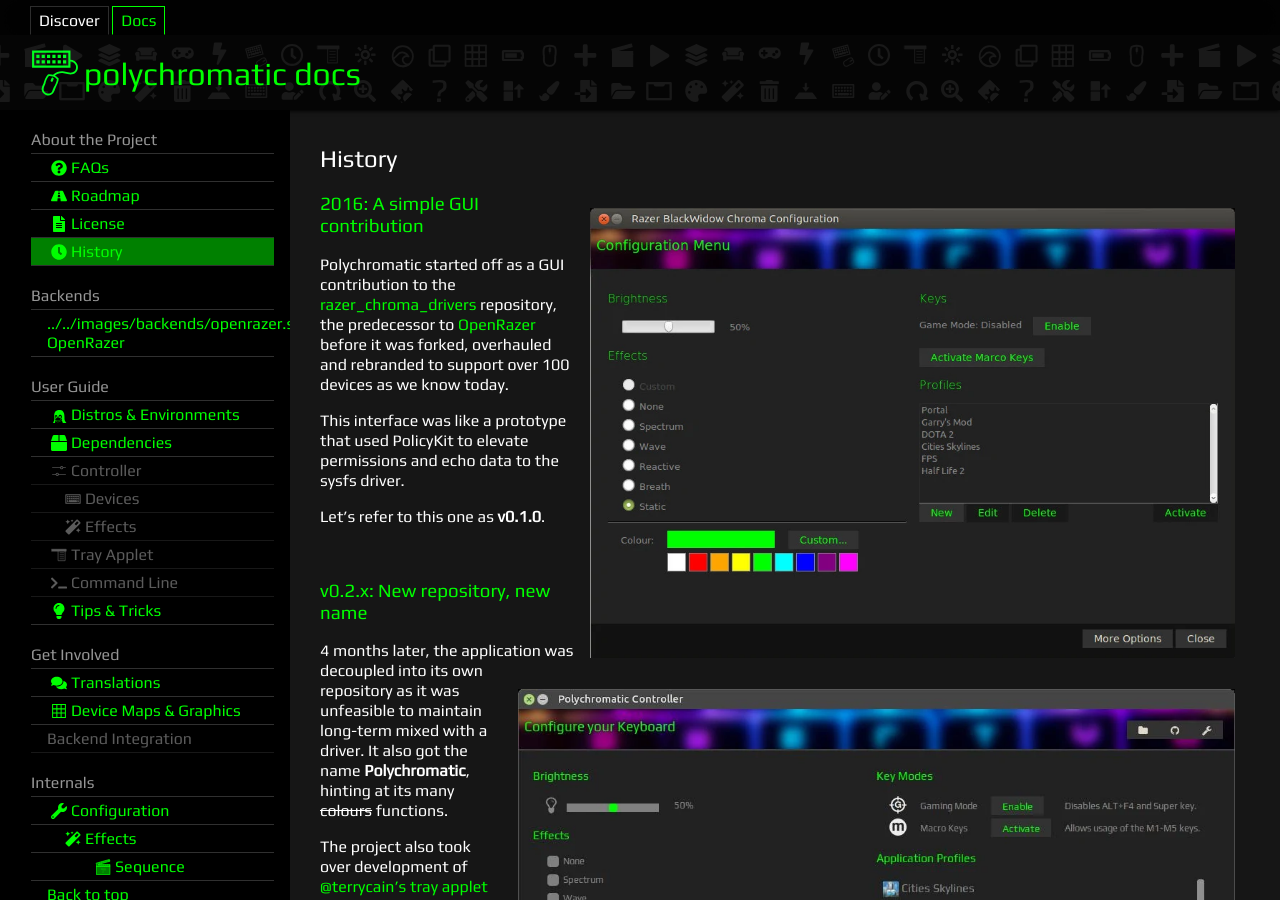
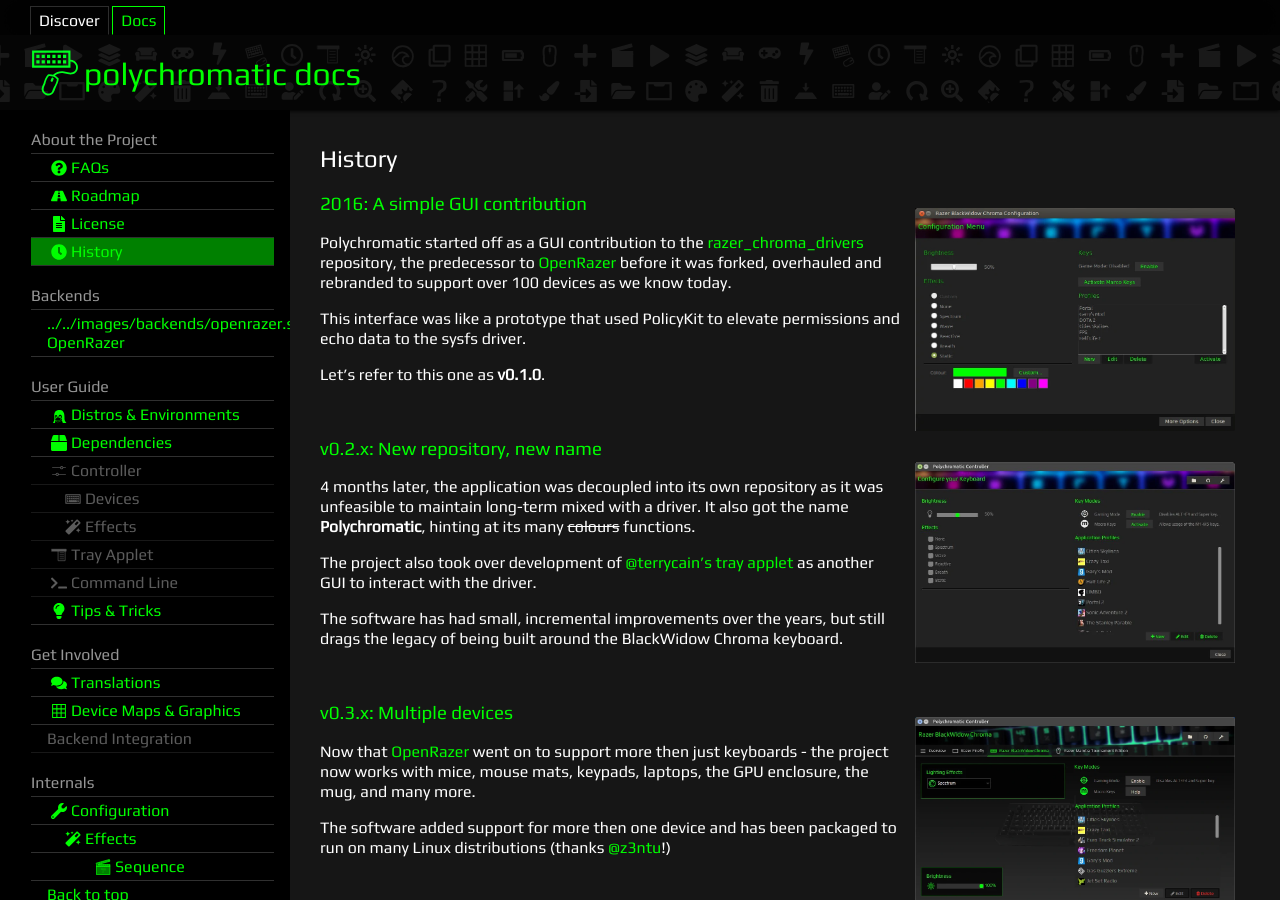
Before and after one commit to polychromatic/polychromatic-docs, a Jekyll site: the page built from pages/history.md, in a window 1280 px wide and 900 px high. Built offline with Jekyll 4.4.1, drawn with Linux system fonts in a browser that asks for light colours.

Commit message:
History: Fix thumbnail image size
Regressed from cba6327e2159c5af93b0916047498b31a3cb3f25 due to cascading

```diff
--- a/_sass/docs.scss
+++ b/_sass/docs.scss
@@ -231,7 +231,7 @@ $roadmap-line: #00FF00;
     clear: both;
 
     img {
-        max-width: 320px;
+        max-width: 320px !important;
     }
 }
 
```
